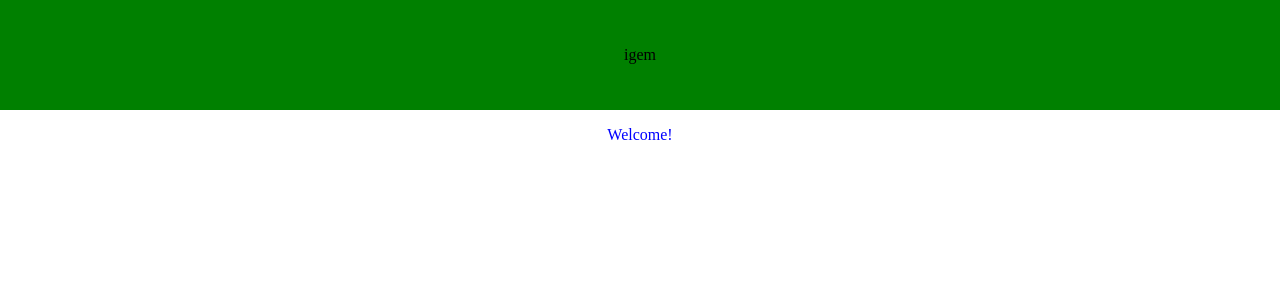
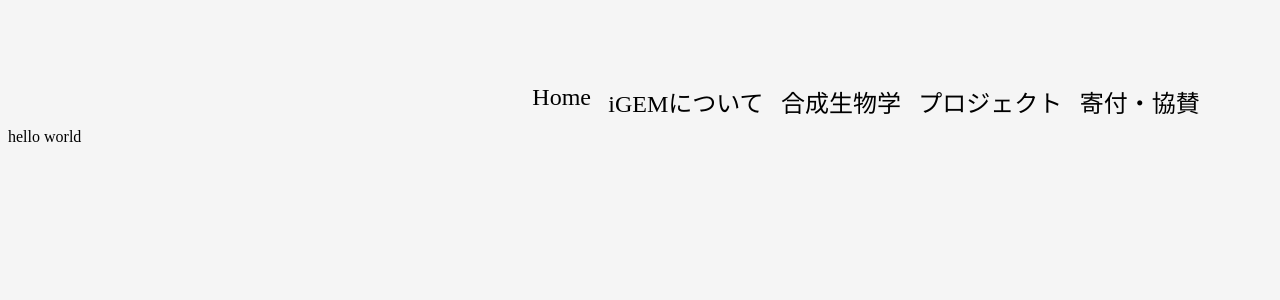
Before and after one commit to iGEM-Tokyo-Agri/iGEM-web, a Next.js app: page / in a window 1280 px wide. Shown: the top 300 px of the page. Built offline with nearby package versions, Linux system fonts and the light colour scheme.

Commit message:
header実装ロゴ以外

```diff
--- /dev/null
+++ b/src/components/atoms/baseHeader.tsx
@@ -0,0 +1,15 @@
+import styled from "styled-components";
+
+export const BaseHeader = (props: any) => {
+  return (
+    <>
+      <IgemHeader>{props.contents}</IgemHeader>
+    </>
+  );
+};
+
+const IgemHeader = styled.header`
+  margin: 0px;
+  height: 120px;
+  background-color: #f5f5f5;
+`;
--- a/src/components/atoms/header.tsx
+++ /dev/null
@@ -1,13 +0,0 @@
-import styled from "styled-components";
-
-export const Header = () => {
-  return <IgemHeader>igem</IgemHeader>;
-};
-
-const IgemHeader = styled.header`
-  height: 110px;
-  line-height: 110px ;
-  background-color: #008000;
-  text-align: center;
-  margin: auto;
-`;
--- /dev/null
+++ b/src/components/atoms/headerContents.tsx
@@ -0,0 +1,25 @@
+import styled from "styled-components";
+
+type HeadreContentsProps = {
+  contentsItems: string[];
+};
+
+export const HeaderContents = (props: HeadreContentsProps) => {
+  return (
+    <ContentsWrapper>
+      {props.contentsItems.map((item: string) => (
+        <div>{item}</div>
+      ))}
+    </ContentsWrapper>
+  );
+};
+
+const ContentsWrapper = styled.div`
+  margin: 0 55px 13px auto;
+  padding-top: 76px;
+  font-size: 24px;
+  width: 702px;
+  height: 50px;
+  display: flex;
+  justify-content: space-evenly;
+`;
--- /dev/null
+++ b/src/components/organisms/header.tsx
@@ -0,0 +1,11 @@
+import { BaseHeader } from "components/atoms/baseHeader";
+import { HeaderContents } from "components/atoms/headerContents";
+
+export const Header = () => {
+  const contentsItems = ["Home", "iGEMについて", "合成生物学","プロジェクト","寄付・協賛"];
+  return (
+    <>
+      <BaseHeader contents={<HeaderContents contentsItems={contentsItems} />} />
+    </>
+  );
+};
--- /dev/null
+++ b/src/components/templates/homeTemplate.tsx
@@ -0,0 +1,17 @@
+import { Header } from "components/organisms/header";
+import styled from "styled-components";
+
+export const HomeTemplate = () => {
+  return (
+    <div>
+      <main>
+        <Header />
+      </main>
+    </div>
+  );
+};
+
+const H1 = styled.p`
+  color: blue;
+  text-align: center;
+`;
--- a/src/pages/_app.tsx
+++ b/src/pages/_app.tsx
@@ -5,7 +5,9 @@ import { createGlobalStyle } from "styled-components";
 
 const GlobalStyle = createGlobalStyle`
   html,
-  body,
+  body{
+    background-color: #F5F5F5;
+  }
   textarea{
     padding: 0;
     margin: 0;
--- a/src/pages/index.tsx
+++ b/src/pages/index.tsx
@@ -1,18 +1,10 @@
-import { Header } from "components/atoms/header";
-import styled from "styled-components";
+import { HomeTemplate } from "components/templates/homeTemplate";
 
 export default function Home() {
   return (
     <div>
-      <main>
-        <Header />
-        <H1>Welcome!</H1>
-      </main>
+      <HomeTemplate />
+      hello world
     </div>
   );
 }
-
-const H1 = styled.p`
-  color: blue;
-  text-align: center;
-`;
```
Also changed, not shown: src/components/organisms/organisms.txt (deleted), src/components/templates/templates.txt (deleted).
